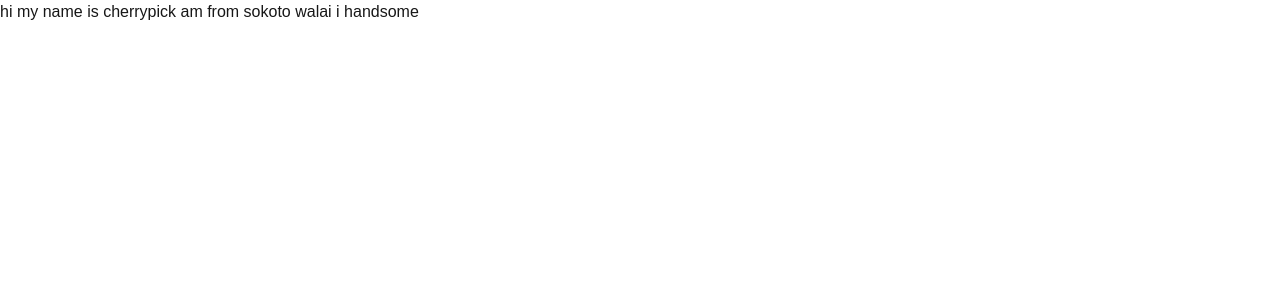
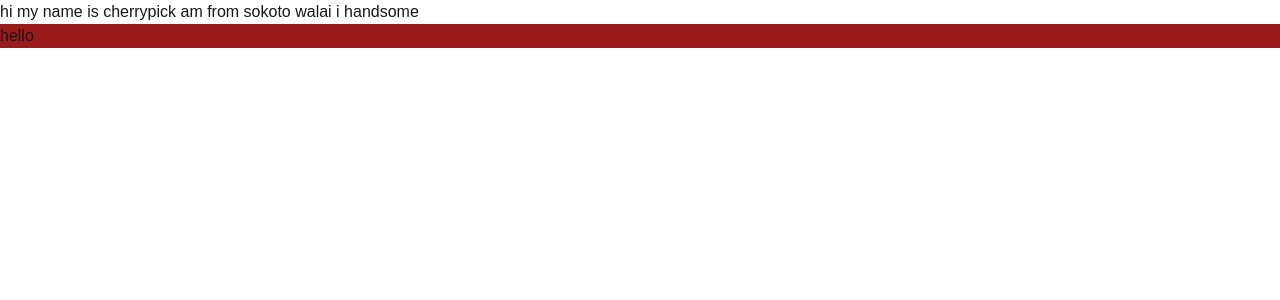
Before and after one commit to Godswill-Essien/cherrystores, a Next.js app: page / in a window 1280 px wide. Shown: the top 300 px of the page. Built offline with nearby package versions, Linux system fonts and the light colour scheme.

Commit message:
styling Navbar

```diff
--- a/src/app/page.jsx
+++ b/src/app/page.jsx
@@ -1,7 +1,11 @@
+import Navbar from '@/components/Navbar'
 import React from 'react'
 
 export default function page() {
   return (
-    <div>hi my name is cherrypick am from sokoto walai i handsome </div>
+
+    <div>hi my name is cherrypick am from sokoto walai i handsome
+      <Navbar/>
+       </div>
   )
 }
--- a/src/components/Navbar.jsx
+++ b/src/components/Navbar.jsx
@@ -3,8 +3,8 @@ import React from 'react'
 export default function Navbar() {
   return (
     <div>
-        <nav>
-            edgv0r3i
+        <nav className='bg-red-800'>
+            hello
         </nav>
     </div>
   )
```
